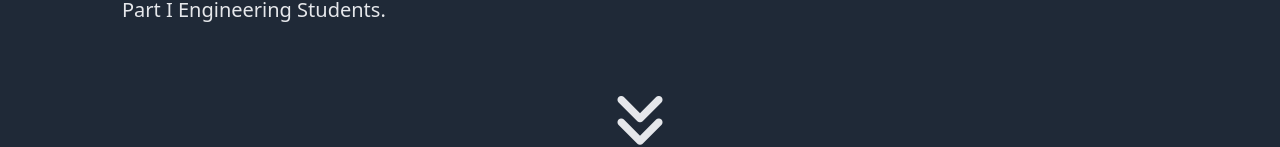
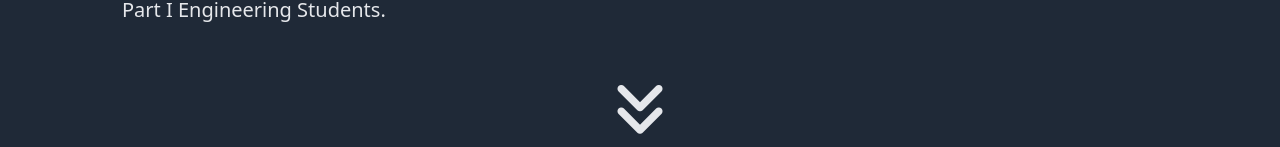
Before and after one commit to pumbas600/E-Portfolio, a React (Create React App) app: page / in a window 1280 px wide. Shown: the part 665-812 px from the top of the page. Built offline with nearby package versions, Linux system fonts and the light colour scheme.

Commit message:
Added slow bouncing to the down arrow

```diff
--- a/src/Components/HomePage/AboutMe.tsx
+++ b/src/Components/HomePage/AboutMe.tsx
@@ -60,7 +60,7 @@ const AboutMe:React.FC = () => {
                         </div>}
                     </div>
                 </div>
-                <div className="flex justify-center">
+                <div className="flex justify-center animate-bounce-slow">
                     <Link internal href="#technical-skills" className="text-6xl">
                         <i className="fas fa-angle-double-down"/>
                     </Link>
--- a/tailwind.config.js
+++ b/tailwind.config.js
@@ -6,6 +6,9 @@ module.exports = {
   darkMode: 'class',
   theme: {
     extend: {
+      animation: {
+        'bounce-slow': 'bounce 1.3s infinite'
+      },
       minWidth: {
         '1/5': '20%',
         '2/5': '40%',
@@ -18,9 +21,6 @@ module.exports = {
         '3/5': '60%',
         '4/5': '80%'
       },
-      height: {
-        '28': '28px'
-      }
     },
   },
   plugins: [],
```
